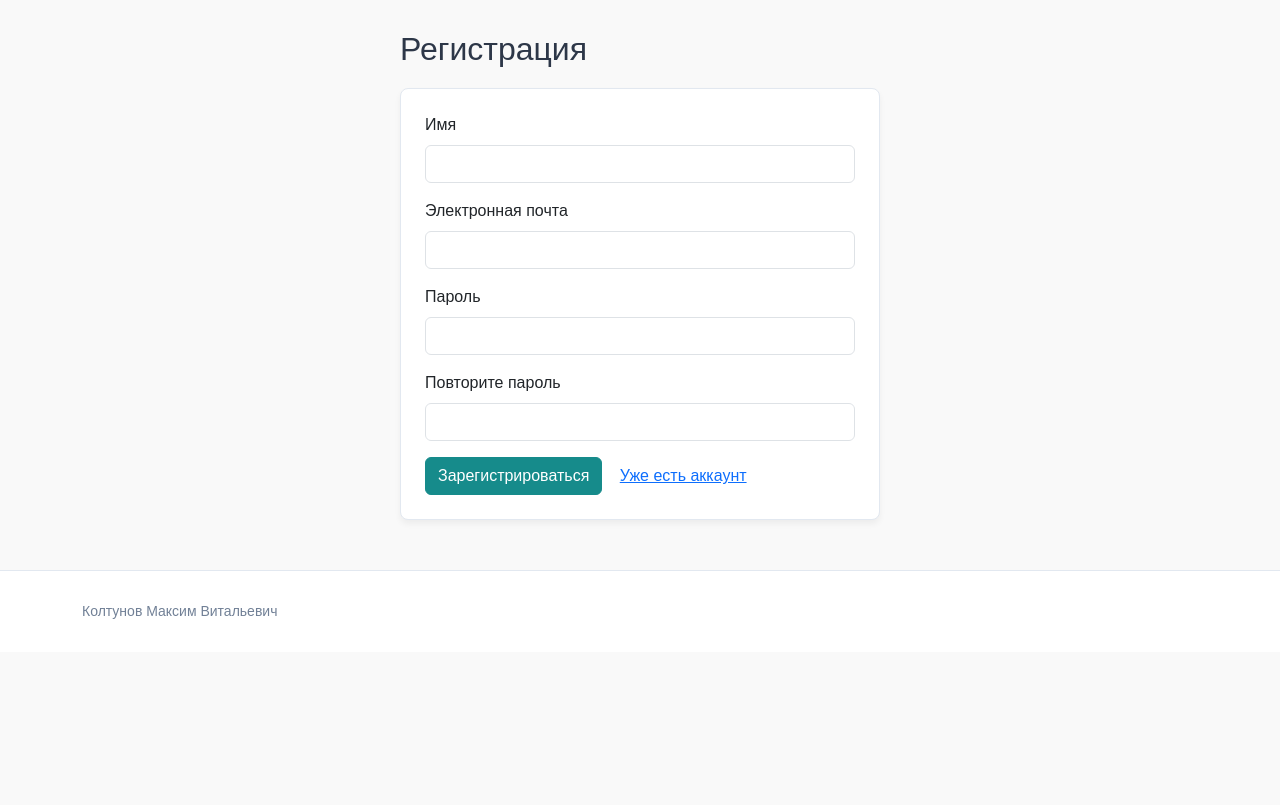
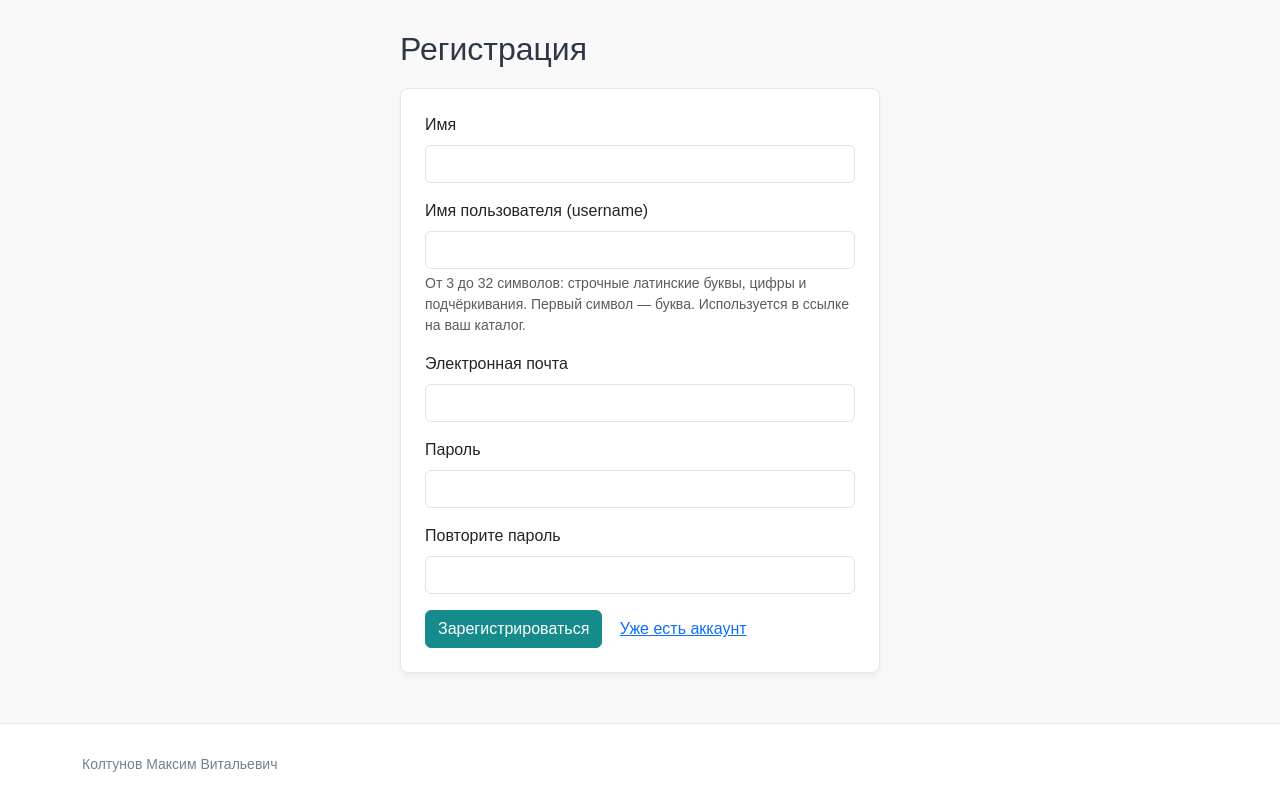
Before and after one commit to MaxKoltunov/KoltuovLaravelLab, a Laravel app: page /register in a window 1280 px wide. Shown: the part 118-923 px from the top of the page. Before the commit the page ends 737 px from the top, so only its background shows below. Run offline with Laravel 12, Linux system fonts and the light colour scheme; style sheets or scripts are compiled from the project's sources.

Commit message:
Lab 4: use unique usernames for user catalog URLs

```diff
--- a/app/Http/Controllers/Auth/RegisteredUserController.php
+++ b/app/Http/Controllers/Auth/RegisteredUserController.php
@@ -32,15 +32,19 @@ class RegisteredUserController extends Controller
     {
         $request->validate([
             'name' => ['required', 'string', 'max:255'],
+            'username' => ['required', 'string', 'min:3', 'max:32', 'regex:/^[a-z][a-z0-9_]*\z/', 'unique:users,username'],
             'email' => ['required', 'string', 'lowercase', 'email:rfc', 'regex:/@[^@\s]+\.[^@.\s]+\z/u', 'max:255', 'unique:'.User::class],
             'password' => ['required', 'confirmed', Rules\Password::defaults()],
         ], [
+            'username.regex' => 'Имя пользователя должно начинаться с латинской буквы и содержать только строчные латинские буквы, цифры и подчёркивания.',
+            'username.unique' => 'Это имя пользователя уже занято.',
             'email.email' => 'Введите корректный адрес электронной почты.',
             'email.regex' => 'Введите полный адрес электронной почты, например name@gmail.com.',
         ]);
 
         $user = User::create([
             'name' => $request->name,
+            'username' => $request->username,
             'email' => $request->email,
             'password' => Hash::make($request->password),
         ]);
--- a/database/factories/UserFactory.php
+++ b/database/factories/UserFactory.php
@@ -26,6 +26,7 @@ class UserFactory extends Factory
     {
         return [
             'name' => fake()->name(),
+            'username' => 'user_'.Str::lower(Str::random(20)),
             'email' => fake()->unique()->safeEmail(),
             'email_verified_at' => now(),
             'password' => static::$password ??= Hash::make('password'),
--- a/resources/views/auth/register.blade.php
+++ b/resources/views/auth/register.blade.php
@@ -15,6 +15,21 @@
                                class="form-control @error('name') is-invalid @enderror"
                                value="{{ old('name') }}" autocomplete="name" required>
                         @error('name')
+                            <div class="invalid-feedback">{{ $message }}</div>
+                        @enderror
+                    </div>
+                    <div class="mb-3">
+                        <label for="username" class="form-label">Имя пользователя (username)</label>
+                        <input id="username" name="username" type="text"
+                               class="form-control @error('username') is-invalid @enderror"
+                               value="{{ old('username') }}" autocomplete="username" required
+                               minlength="3" maxlength="32" pattern="[a-z][a-z0-9_]{2,31}"
+                               aria-describedby="username-help">
+                        <div id="username-help" class="form-text">
+                            От 3 до 32 символов: строчные латинские буквы, цифры и подчёркивания.
+                            Первый символ — буква. Используется в ссылке на ваш каталог.
+                        </div>
+                        @error('username')
                             <div class="invalid-feedback">{{ $message }}</div>
                         @enderror
                     </div>
--- a/resources/views/users/index.blade.php
+++ b/resources/views/users/index.blade.php
@@ -11,7 +11,10 @@
                     @forelse ($users as $user)
                         <a href="{{ route('users.turtles', $user) }}"
                            class="list-group-item list-group-item-action d-flex justify-content-between align-items-center">
-                            <span>{{ $user->name }} @if ($user->is(auth()->user())) (вы) @endif</span>
+                            <span>
+                                {{ $user->name }} @if ($user->is(auth()->user())) (вы) @endif
+                                <span class="text-muted small d-block">{{ '@'.$user->username }}</span>
+                            </span>
                             <span class="badge text-bg-primary rounded-pill">{{ $user->turtles_count }}</span>
                         </a>
                     @empty
--- a/routes/web.php
+++ b/routes/web.php
@@ -12,7 +12,7 @@ Route::resource('turtles', TurtleController::class)
 
 Route::middleware('auth')->group(function () {
     Route::get('users', [UserController::class, 'index'])->name('users.index');
-    Route::get('users/{user}/turtles', [UserController::class, 'turtles'])->name('users.turtles');
+    Route::get('users/{user:username}/turtles', [UserController::class, 'turtles'])->name('users.turtles');
 
     Route::get('admin/turtles/trash', [TurtleController::class, 'trash'])->name('turtles.trash');
     Route::patch('turtles/{turtle}/restore', [TurtleController::class, 'restore'])
```
Also changed, not shown: app/Models/User.php (+7 -0 lines), tests/Feature/Auth/AuthenticationTest.php (+23 -0 lines), tests/Feature/UserAdminTest.php (+2 -0 lines), tests/Feature/UserCatalogTest.php (+13 -0 lines), tests/Feature/UserUsernameMigrationTest.php (added, +53 -0 lines), README.md, database/migrations/2026_11_26_000002_add_username_to_users_table.php (added).
